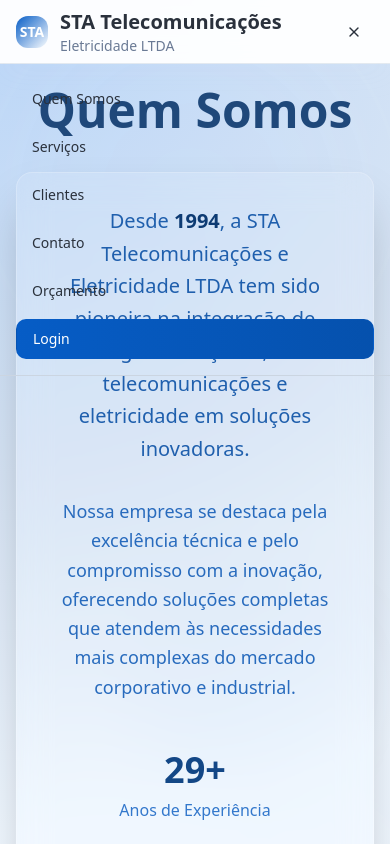
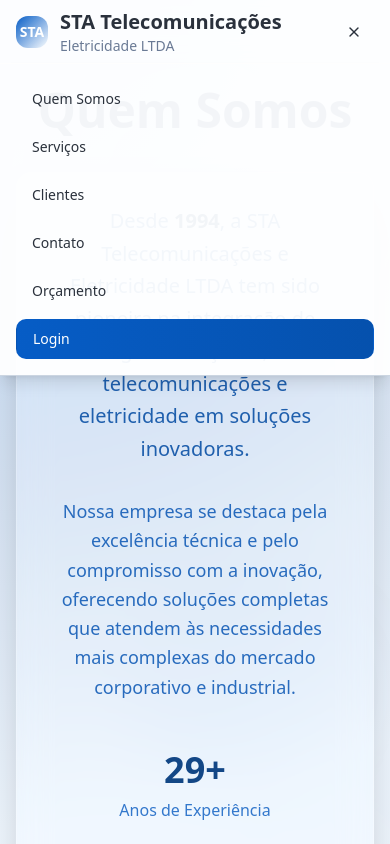
Before and after one commit to 1PedroSoares/sta-telecom, a React (Vite) app: page / in a window 390 px wide. Both pictures are taken after a click on the button 354 px from the left and 31 px from the top of the page. Shown: the top 844 px of the page. Built offline with nearby package versions, Linux system fonts and the light colour scheme.

Commit message:
Fix mobile menu background

```diff
--- a/src/components/Header.tsx
+++ b/src/components/Header.tsx
@@ -93,7 +93,7 @@ export const Header = ({ onSectionClick }: HeaderProps) => {
 
       {/* Mobile Menu */}
       {isMobileMenuOpen && (
-        <div className="lg:hidden bg-background/98 backdrop-blur-lg border-b border-border">
+        <div className="lg:hidden bg-background/95 backdrop-blur-xl border-b border-border shadow-lg">
           <nav className="container mx-auto px-4 py-4 flex flex-col space-y-2">
             {menuItems.map((item) => (
               <Button
```
Also changed, not shown: 1 other file (tests, documents, lock files or other folders).
